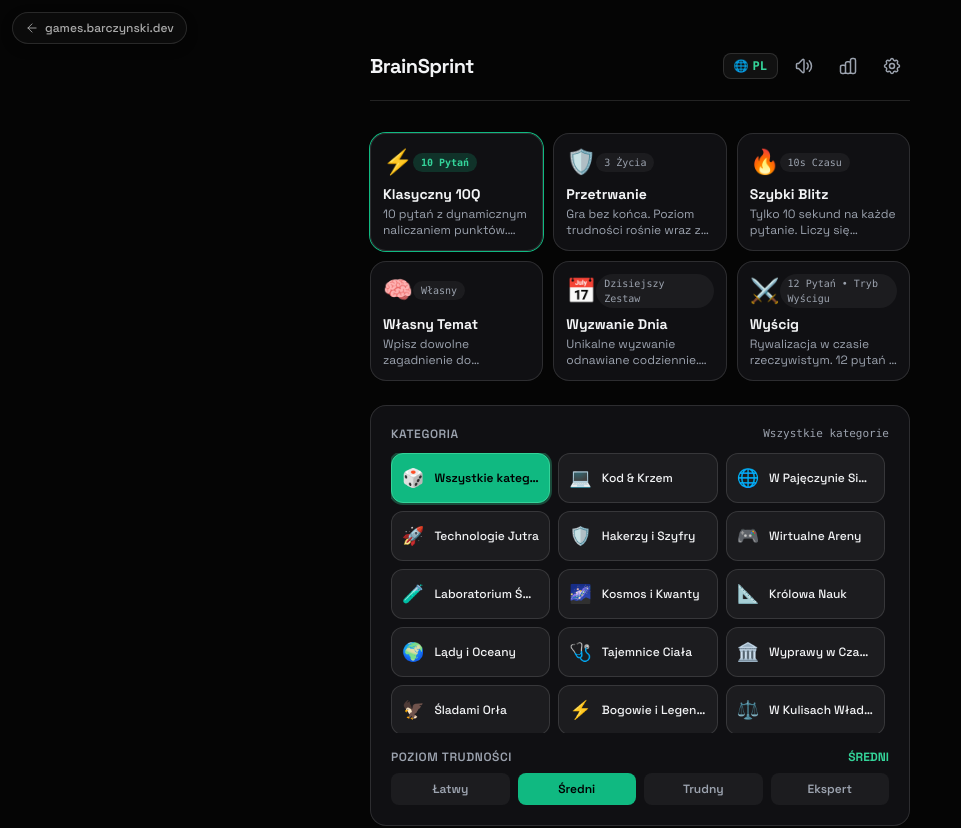
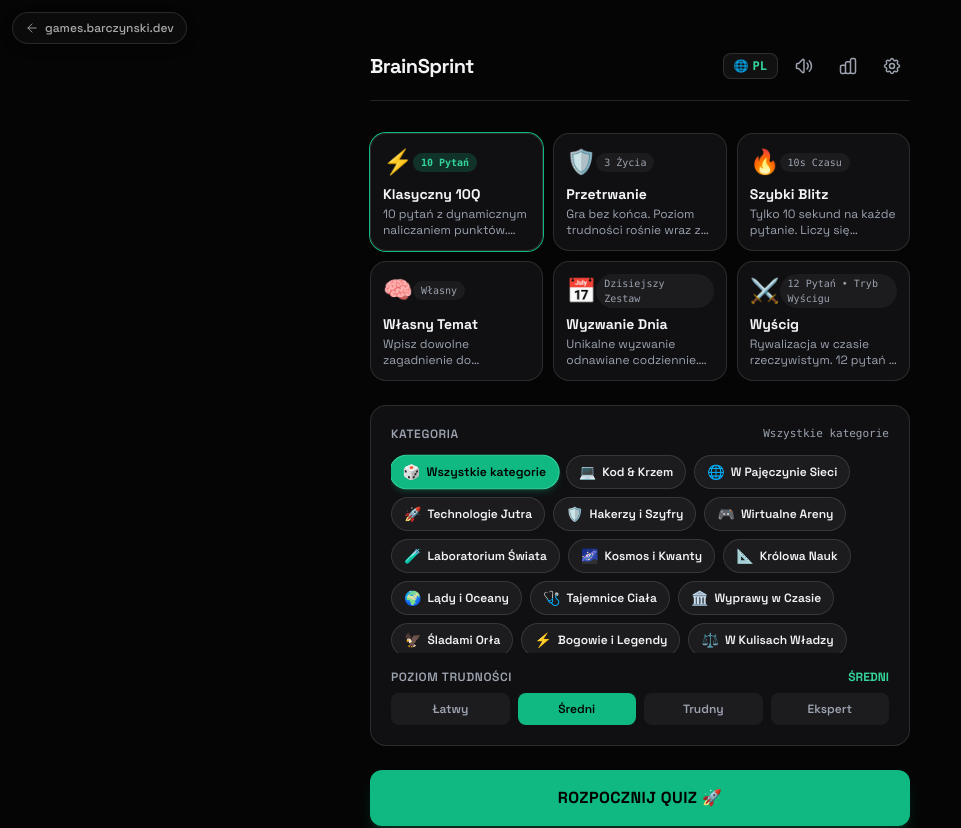
Before and after one commit to adambar88/quiz-game, a React (Vite) app: page / in a window 1280 px wide. Shown: the top 828 px of the page, without its empty margins (0-961 px from the left). Built offline with nearby package versions, Linux system fonts and the light colour scheme; no server answers.

Commit message:
style(categories): convert category grid to compact pill chips layout

```diff
--- a/src/components/ModeSelector.tsx
+++ b/src/components/ModeSelector.tsx
@@ -81,17 +81,17 @@ export const ModeSelector: React.FC = () => {
                 {category === 'all' ? t.allCategories : ((t.categories as Record<string, string>)[category] || category)}
               </span>
             </div>
-            <div className="grid grid-cols-2 sm:grid-cols-3 gap-2 max-h-[280px] overflow-y-auto pr-1">
+            <div className="flex flex-wrap gap-1.5 sm:gap-2 max-h-[200px] overflow-y-auto pr-1 py-0.5 scrollbar-thin">
               <button
                 onClick={() => quizStore.setCategory('all')}
-                className={`p-2.5 rounded-xl border text-xs font-semibold transition-all flex items-center gap-2.5 ${
+                className={`px-3 py-1.5 rounded-full border text-xs font-semibold transition-all flex items-center gap-1.5 active:scale-95 ${
                   category === 'all'
-                    ? 'bg-emerald-500 text-black font-bold border-emerald-400 ring-2 ring-emerald-400/30'
-                    : 'bg-white/5 hover:bg-white/10 text-[var(--text-dim)] border-[var(--border)]'
+                    ? 'bg-emerald-500 text-black font-extrabold border-emerald-400 shadow-md shadow-emerald-500/20 scale-[1.02]'
+                    : 'bg-white/5 hover:bg-white/10 text-[var(--text-dim)] hover:text-white border-[var(--border)]'
                 }`}
               >
-                <span className="text-lg">🎲</span>
-                <span className="truncate">{t.allCategories}</span>
+                <span className="text-sm">🎲</span>
+                <span>{t.allCategories}</span>
               </button>
               {VALID_CATEGORIES.map((cat) => {
                 const meta = CATEGORY_METADATA[cat as Category];
@@ -102,16 +102,16 @@ export const ModeSelector: React.FC = () => {
                   <button
                     key={cat}
                     onClick={() => quizStore.setCategory(cat as Category)}
-                    className={`p-2.5 rounded-xl border text-xs font-medium transition-all flex items-center gap-2.5 text-left group ${
+                    className={`px-3 py-1.5 rounded-full border text-xs font-semibold transition-all flex items-center gap-1.5 active:scale-95 group ${
                       isSelected
-                        ? 'bg-emerald-500 text-black font-bold border-emerald-400 ring-2 ring-emerald-400/30'
+                        ? 'bg-emerald-500 text-black font-extrabold border-emerald-400 shadow-md shadow-emerald-500/20 scale-[1.02]'
                         : 'bg-white/5 hover:bg-white/10 text-[var(--text)] border-[var(--border)]'
                     }`}
                   >
-                    <span className="text-lg transition-transform group-hover:scale-110 flex-shrink-0">
+                    <span className="text-sm transition-transform group-hover:scale-110 flex-shrink-0">
                       {meta?.icon || '💡'}
                     </span>
-                    <span className="truncate">{catName}</span>
+                    <span>{catName}</span>
                   </button>
                 );
               })}
```
Also changed, not shown: 1 other file (tests, documents, lock files or other folders).
